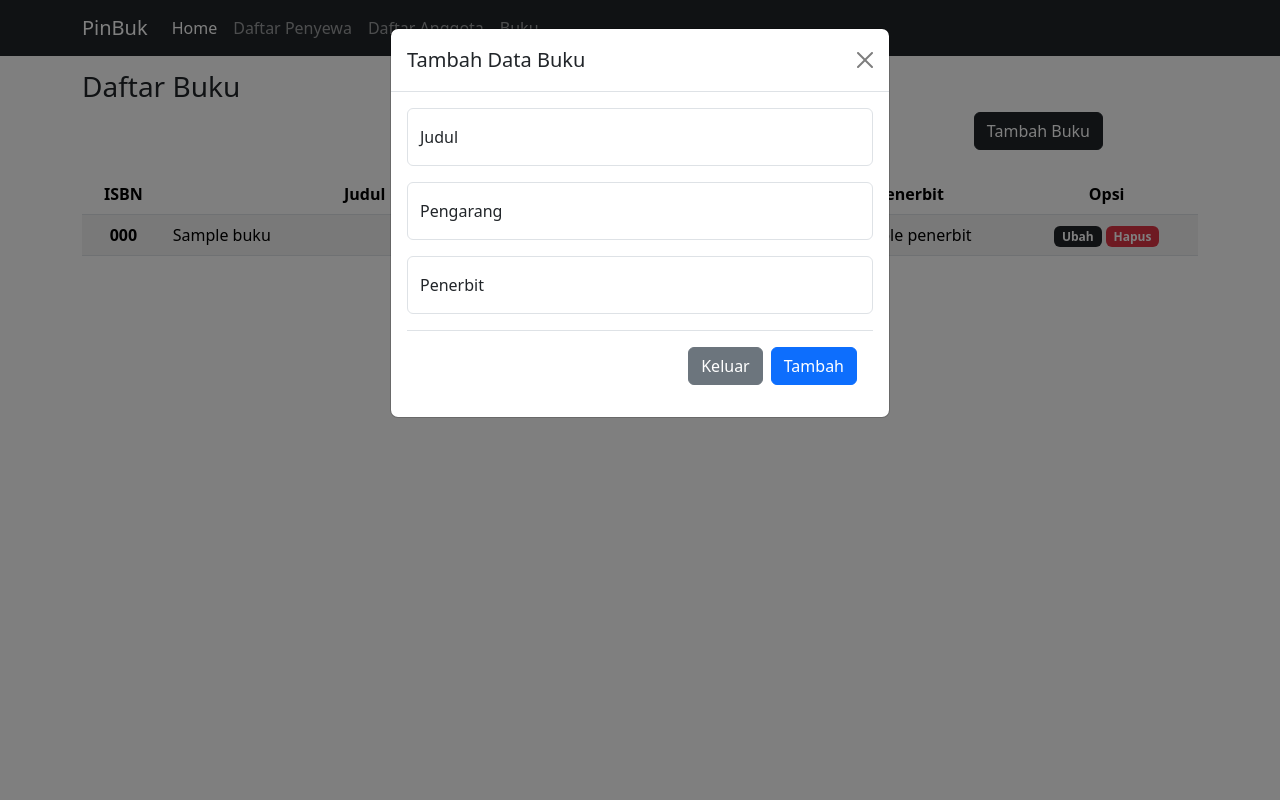
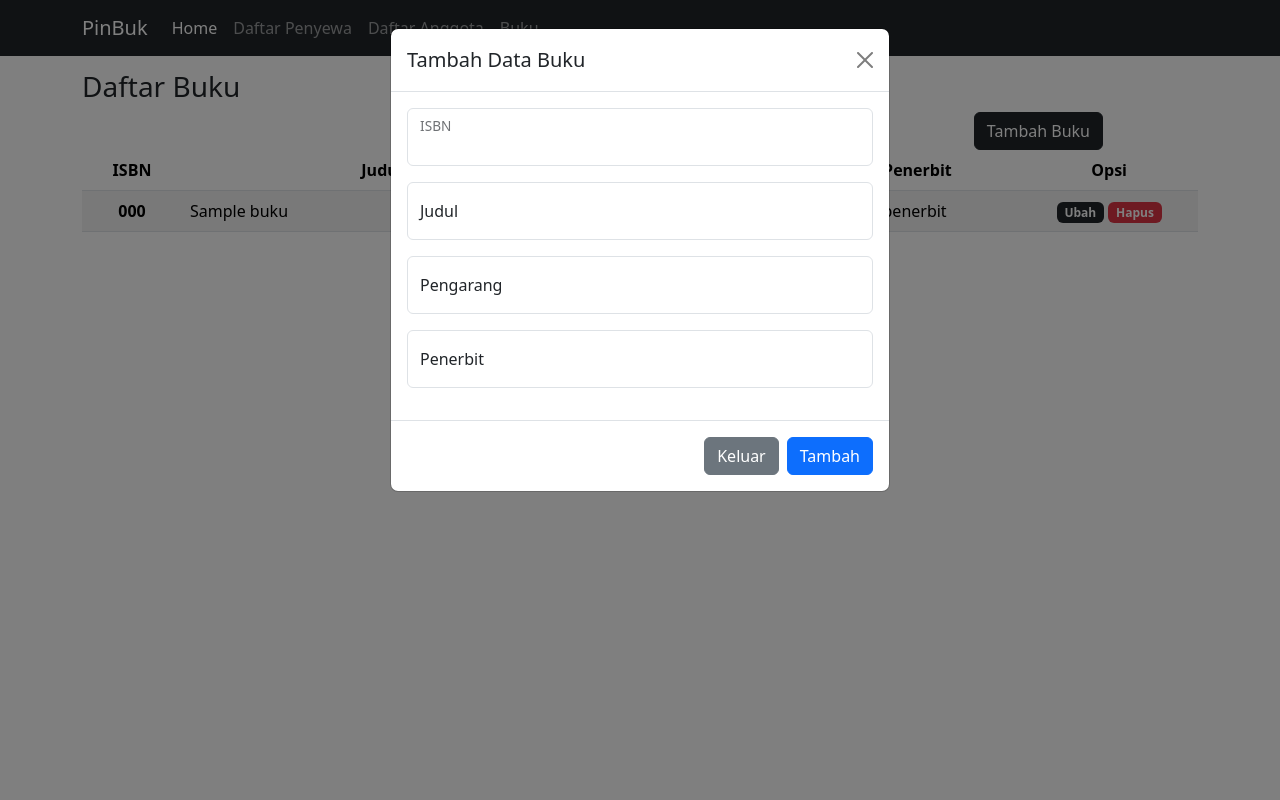
Before and after one commit to AffanSurya/peminjaman_buku, a PHP site: the page made by app/views/buku/index.php in a window 1280 px wide, after a click on "Tambah Buku". Run offline with PHP 8.4, Linux system fonts and the light colour scheme; the template is opened without the code that fills it: most values are stand-ins (such as "Sample title", 1, 10 or a date in 2020); some libraries are stand-ins or nearby versions.

Commit message:
sebelum mengubah BukuModel

```diff
--- a/app/views/buku/index.php
+++ b/app/views/buku/index.php
@@ -1,11 +1,10 @@
 <div class="container mt-5">
 
-    <div class="panel panel-default">
-        <div class="panel-heading " style="margin-top: 70px;">
+    <div class="panel panel-default ">
+        <div class="panel-heading" style="margin-top: 70px;">
             <h3 class="panel-title">Daftar Buku</h3>
         </div>
         <div class="panel-body">
-            <!-- Button trigger modal -->
             <div class="row">
                 <div class="col-md-11">
                     <button type="button" class="btn btn-dark tampilModalTambah float-end" data-bs-toggle="modal" data-bs-target="#formModal">
@@ -13,11 +12,12 @@
                     </button>
                 </div>
             </div>
-            <div class="table-responsive mt-4">
+
+            <div class="table-responsive">
                 <table class="table table-striped table-hover">
                     <thead>
                         <tr class="text-center">
-                            <th scope="col">ISBN</th>
+                            <th style="width: 100px;" scope="col">ISBN</th>
                             <th scope="col">Judul</th>
                             <th scope="col">Pengarang</th>
                             <th scope="col">Penerbit</th>
@@ -30,10 +30,10 @@
                                 <th scope="row" class="text-center"><?= $buku['isbn'] ?></th>
                                 <td style="width: 400px;"><?= $buku['judul'] ?></td>
                                 <td><?= $buku['pengarang'] ?></td>
-                                <td class="text-center"><?= $buku['penerbit'] ?></td>
+                                <td><?= $buku['penerbit'] ?></td>
                                 <td class="text-center">
-                                    <a href="http://localhost/peminjaman_buku/public/buku/ubah/<?= $buku['isbn'] ?>" class="badge text-bg-dark tampilModalUbah" style="text-decoration: none;" data-bs-toggle="modal" data-bs-target="#formModal" data-id="<?= $buku['isbn'] ?>">Ubah</a>
-                                    <a href="http://localhost/peminjaman_buku/public/buku/hapus/<?= $buku['isbn'] ?>" class="badge text-bg-danger" style="text-decoration: none;" onclick="return confirm(' Apakah anda yakin menghapus <?= $buku['judul'] ?> dari Daftar Buku?');">Hapus</a>
+                                    <a href="http://localhost/peminjaman_buku/public/buku/ubah/<?= $buku['isbn'] ?>" class="badge text-bg-dark tampilModalUbah" style="text-decoration: none;" data-bs-toggle="modal" data-bs-target="#formModal" data-id="<?= $buku['isbn']; ?>">Ubah</a>
+                                    <a href="http://localhost/peminjaman_buku/public/buku/hapus/<?= $buku['isbn'] ?>" class="badge text-bg-danger" style="text-decoration: none;" onclick="return confirm('Apakah anda yakin menghapus <?= $buku['judul'] ?> dari Daftar buku?');">Hapus</a>
                                 </td>
                             </tr>
                         <?php endforeach; ?>
@@ -58,29 +58,28 @@
             </div>
             <div class="modal-body">
                 <form action="http://localhost/peminjaman_buku/public/buku/tambah" method="post">
-                    <input type="hidden" class="form-control" id="isbn" name="isbn" placeholder="111-111">
-                    <!-- <div class="form-floating mb-3">
-                        <input type="text" class="form-control" id="isbn" name="isbn" placeholder="111-111">
+                    <div class="form-floating mb-3">
+                        <input type="text" class="form-control" name="isbn" id="isbn">
                         <label for="isbn">ISBN</label>
-                    </div> -->
-
+                    </div>
                     <div class="form-floating mb-3">
-                        <input type="text" class="form-control" id="judul" name="judul" placeholder="Kancil">
+                        <input type="text" class="form-control" id="judul" name="judul" placeholder="Bumi Manusia">
                         <label for="judul">Judul</label>
                     </div>
-
                     <div class="form-floating mb-3">
-                        <input type="text" class="form-control" id="pengarang" name="pengarang" placeholder="Kancil">
+                        <input type="text" class="form-control" id="pengarang" name="pengarang" placeholder="Supar">
                         <label for="pengarang">Pengarang</label>
                     </div>
-
                     <div class="form-floating mb-3">
-                        <input type="text" class="form-control" id="penerbit" name="penerbit" placeholder="Kancil">
+                        <input type="text" class="form-control" id="penerbit" name="penerbit" placeholder="Supar">
                         <label for="penerbit">Penerbit</label>
                     </div>
-                    <div class="modal-footer">
-                        <button type="button" class="btn btn-secondary" data-bs-dismiss="modal" id="tombolKeluar">Keluar</button>
-                        <button type="submit" class="btn btn-primary buttonModalFooter">Tambah</button>
+
+
+            </div>
+            <div class="modal-footer">
+                <button type="button" class="btn btn-secondary" data-bs-dismiss="modal" id="tombolKeluar">Keluar</button>
+                <button type="submit" class="btn btn-primary buttonModalFooter">Tambah</button>
                 </form>
             </div>
         </div>
```
